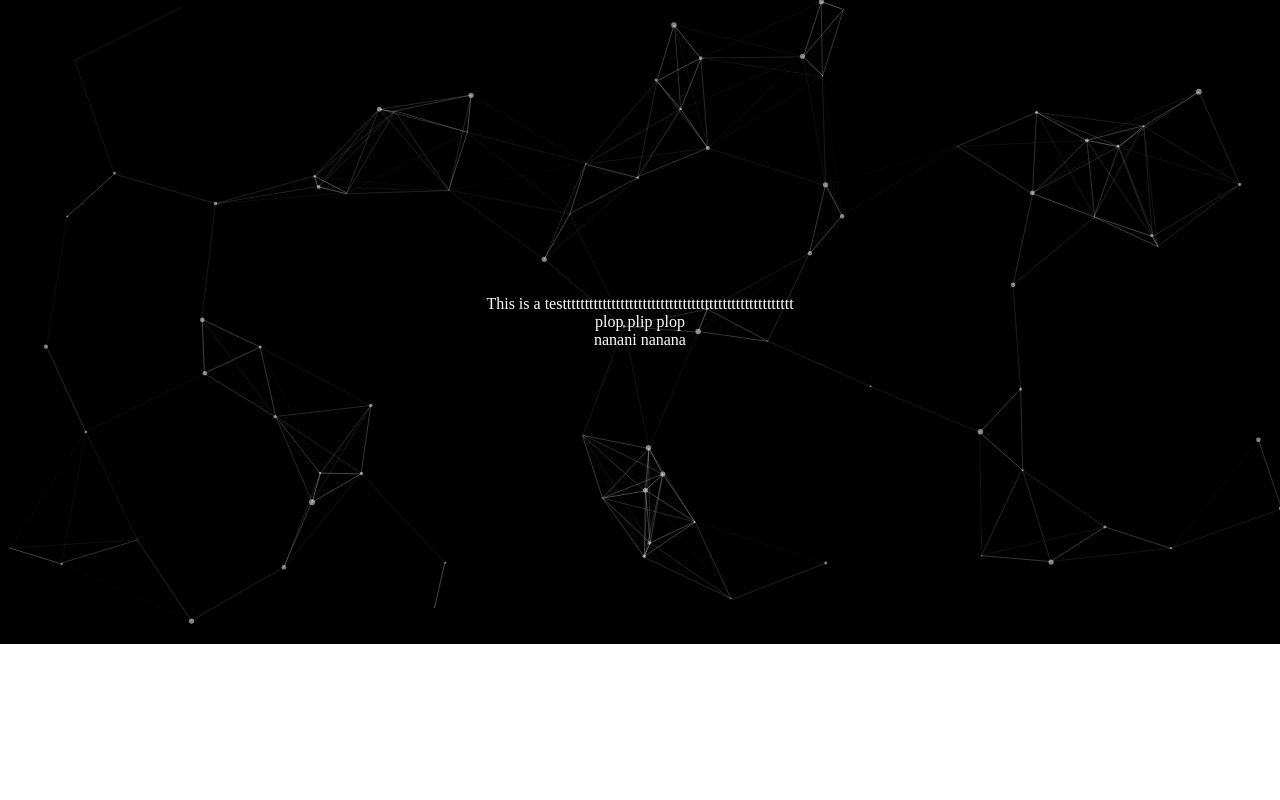
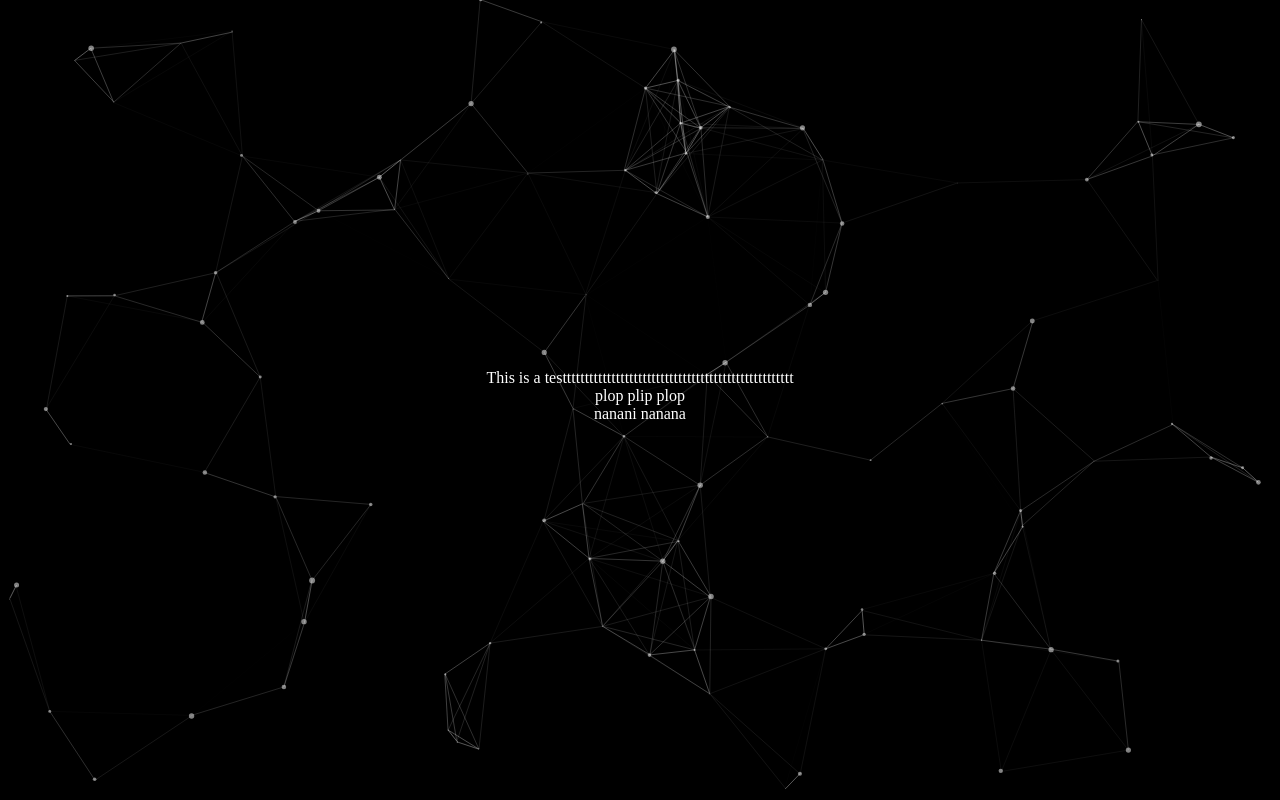
Before and after one commit to guilhembn/Omega, a PHP site: page / in a window 1280 px wide. Run offline with PHP 8.4, Linux system fonts and the light colour scheme.

Commit message:
[Web] Updates style

```diff
--- a/web/static/style.css
+++ b/web/static/style.css
@@ -5,6 +5,7 @@ html, body {
     padding: 0;
     border: 0;
     outline: 0;
+    background-color: rgb(0, 0, 0);
 }
 
 #particles-js{
@@ -13,6 +14,8 @@ html, body {
     background-repeat: no-repeat;
     background-position: 50% 50%;
     position: relative;
+    height: 99%;
+    width: 100%;
 }
 #overlay{
     position:absolute; top:50%; left:50%; transform: translate(-50%, -50%);
```
Also changed, not shown: web/index.php (+5 -3 lines).
